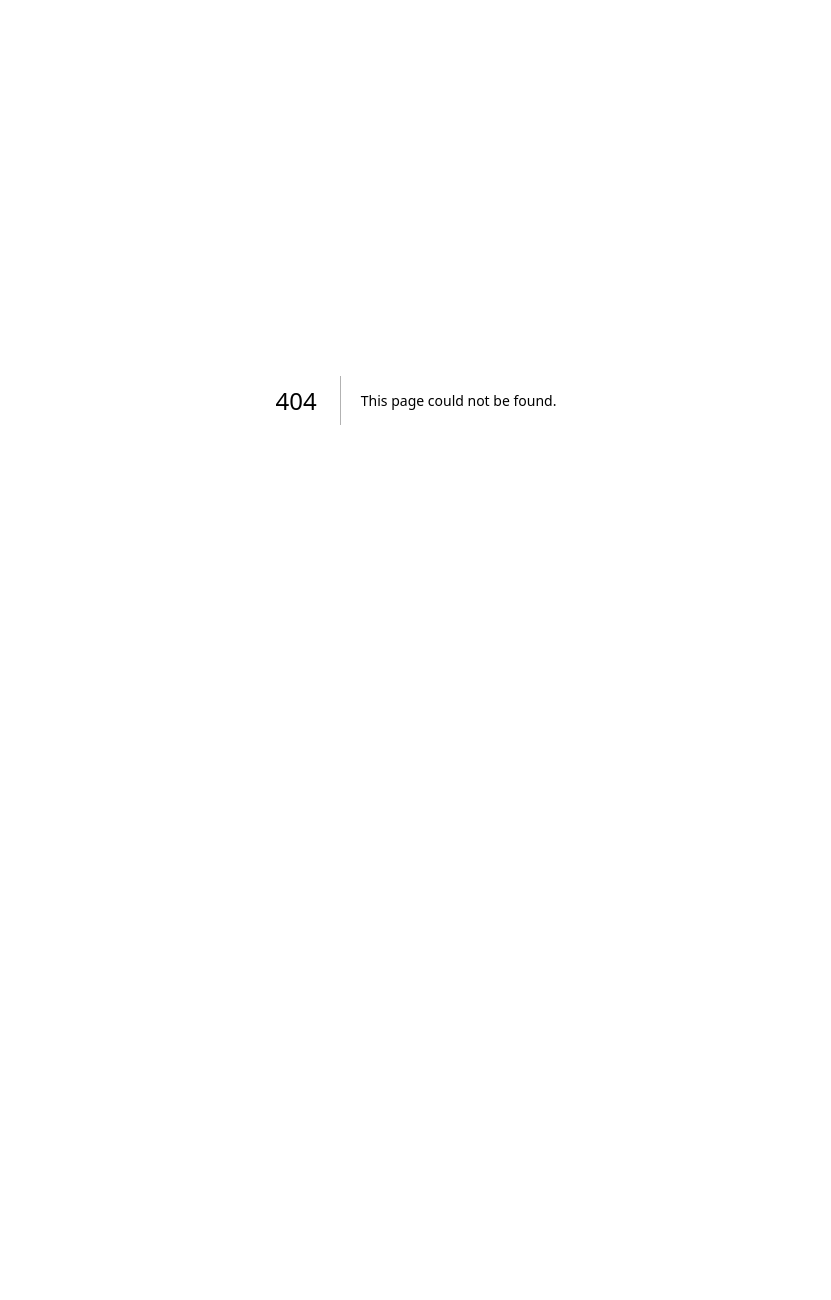
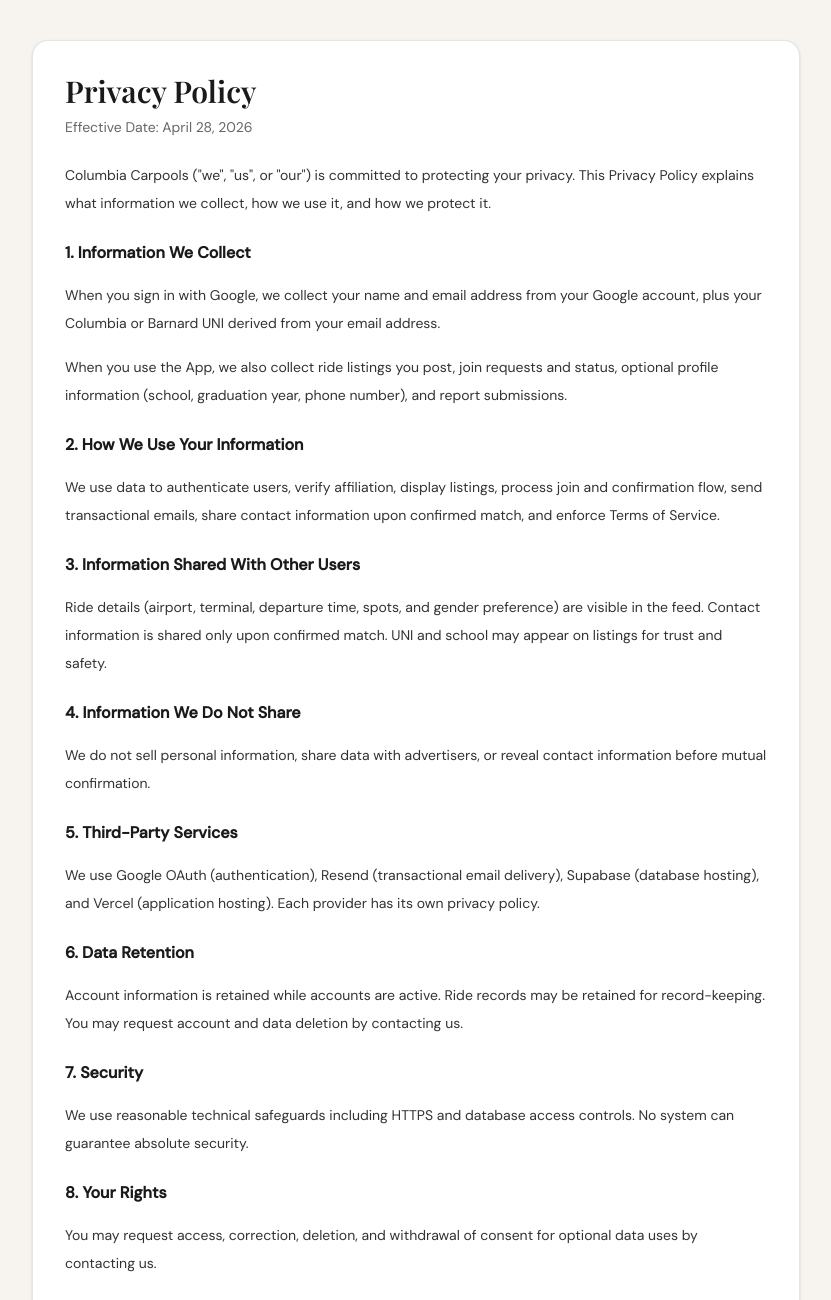
Before and after one commit to coolkidaedy/columbiacarpools, a Next.js app: page /privacy-policy in a window 1280 px wide. Before the commit this address had no page. Shown: the top 1300 px of the page, without its empty margins (224-1055 px from the left). Before the commit the page ends 800 px from the top, so only its background shows below. Built offline with nearby package versions, Linux system fonts and the light colour scheme; a web font is replaced by a local one.

Commit message:
ADDED PRIVACY POLICY LOL

```diff
--- a/src/app/login/LoginPageClient.tsx
+++ b/src/app/login/LoginPageClient.tsx
@@ -2,6 +2,7 @@
 
 import { useEffect, useState } from "react";
 import { useRouter } from "next/navigation";
+import Link from "next/link";
 
 const AUTH_ERROR_MESSAGES: Record<string, string> = {
   Configuration: "There is a problem with the server configuration.",
@@ -141,7 +142,14 @@
       </main>
 
       <footer className="animate-fade-up relative z-10 pb-6 text-center text-[11px] tracking-[0.04em] text-black/25 [animation-delay:550ms]">
-        Made by students, for students.
+        Made by students, for students.{" "}
+        <Link href="/privacy-policy" className="underline-offset-2 hover:underline">
+          Privacy Policy
+        </Link>{" "}
+        ·{" "}
+        <Link href="/terms-of-service" className="underline-offset-2 hover:underline">
+          Terms of Service
+        </Link>
       </footer>
     </div>
   );
--- /dev/null
+++ b/src/app/privacy-policy/page.tsx
@@ -0,0 +1,84 @@
+import Link from "next/link";
+
+export default function PrivacyPolicyPage() {
+  return (
+    <main className="min-h-dvh bg-[#F7F4EF] px-4 py-10 sm:px-6">
+      <div className="mx-auto w-full max-w-3xl rounded-2xl border border-black/10 bg-white p-6 shadow-sm sm:p-8">
+        <h1 className="font-serif text-3xl font-semibold text-[#1a1a1a]">Privacy Policy</h1>
+        <p className="mt-2 text-sm text-[#666]">Effective Date: April 28, 2026</p>
+
+        <div className="mt-6 space-y-4 text-sm leading-7 text-[#333]">
+          <p>
+            Columbia Carpools (&quot;we&quot;, &quot;us&quot;, or &quot;our&quot;) is committed to protecting your
+            privacy. This Privacy Policy explains what information we collect, how we use it, and how we
+            protect it.
+          </p>
+          <h2 className="pt-2 text-base font-semibold text-[#1a1a1a]">1. Information We Collect</h2>
+          <p>
+            When you sign in with Google, we collect your name and email address from your Google account,
+            plus your Columbia or Barnard UNI derived from your email address.
+          </p>
+          <p>
+            When you use the App, we also collect ride listings you post, join requests and status, optional
+            profile information (school, graduation year, phone number), and report submissions.
+          </p>
+          <h2 className="pt-2 text-base font-semibold text-[#1a1a1a]">2. How We Use Your Information</h2>
+          <p>
+            We use data to authenticate users, verify affiliation, display listings, process join and
+            confirmation flow, send transactional emails, share contact information upon confirmed match, and
+            enforce Terms of Service.
+          </p>
+          <h2 className="pt-2 text-base font-semibold text-[#1a1a1a]">3. Information Shared With Other Users</h2>
+          <p>
+            Ride details (airport, terminal, departure time, spots, and gender preference) are visible in the
+            feed. Contact information is shared only upon confirmed match. UNI and school may appear on
+            listings for trust and safety.
+          </p>
+          <h2 className="pt-2 text-base font-semibold text-[#1a1a1a]">4. Information We Do Not Share</h2>
+          <p>
+            We do not sell personal information, share data with advertisers, or reveal contact information
+            before mutual confirmation.
+          </p>
+          <h2 className="pt-2 text-base font-semibold text-[#1a1a1a]">5. Third-Party Services</h2>
+          <p>
+            We use Google OAuth (authentication), Resend (transactional email delivery), Supabase (database
+            hosting), and Vercel (application hosting). Each provider has its own privacy policy.
+          </p>
+          <h2 className="pt-2 text-base font-semibold text-[#1a1a1a]">6. Data Retention</h2>
+          <p>
+            Account information is retained while accounts are active. Ride records may be retained for
+            record-keeping. You may request account and data deletion by contacting us.
+          </p>
+          <h2 className="pt-2 text-base font-semibold text-[#1a1a1a]">7. Security</h2>
+          <p>
+            We use reasonable technical safeguards including HTTPS and database access controls. No system can
+            guarantee absolute security.
+          </p>
+          <h2 className="pt-2 text-base font-semibold text-[#1a1a1a]">8. Your Rights</h2>
+          <p>
+            You may request access, correction, deletion, and withdrawal of consent for optional data uses by
+            contacting us.
+          </p>
+          <h2 className="pt-2 text-base font-semibold text-[#1a1a1a]">9. Children&apos;s Privacy</h2>
+          <p>
+            This App is for university users and is not directed to children under 13. We do not knowingly
+            collect data from children under 13.
+          </p>
+          <h2 className="pt-2 text-base font-semibold text-[#1a1a1a]">10. Changes to This Policy</h2>
+          <p>
+            We may update this Privacy Policy. Continued use after updates are posted means you accept the
+            updated policy.
+          </p>
+          <h2 className="pt-2 text-base font-semibold text-[#1a1a1a]">11. Contact</h2>
+          <p>If you have questions, contact: ap4672@columbia.edu</p>
+        </div>
+
+        <p className="mt-8 text-sm">
+          <Link href="/login" className="text-[#4A7FD4] underline-offset-2 hover:underline">
+            Back to login
+          </Link>
+        </p>
+      </div>
+    </main>
+  );
+}
--- /dev/null
+++ b/src/app/terms-of-service/page.tsx
@@ -0,0 +1,83 @@
+import Link from "next/link";
+
+export default function TermsOfServicePage() {
+  return (
+    <main className="min-h-dvh bg-[#F7F4EF] px-4 py-10 sm:px-6">
+      <div className="mx-auto w-full max-w-3xl rounded-2xl border border-black/10 bg-white p-6 shadow-sm sm:p-8">
+        <h1 className="font-serif text-3xl font-semibold text-[#1a1a1a]">Terms of Service</h1>
+        <p className="mt-2 text-sm text-[#666]">Effective Date: April 28, 2026</p>
+
+        <div className="mt-6 space-y-4 text-sm leading-7 text-[#333]">
+          <h2 className="text-base font-semibold text-[#1a1a1a]">1. Acceptance of Terms</h2>
+          <p>
+            By accessing or using Columbia Carpools (&quot;the App&quot;), you agree to these Terms of Service.
+            If you do not agree, do not use the App.
+          </p>
+          <h2 className="pt-2 text-base font-semibold text-[#1a1a1a]">2. Eligibility</h2>
+          <p>
+            The App is for current Columbia University and Barnard College community members with valid
+            <code className="mx-1 rounded bg-zinc-100 px-1 py-0.5">@columbia.edu</code> or
+            <code className="mx-1 rounded bg-zinc-100 px-1 py-0.5">@barnard.edu</code> Google accounts.
+          </p>
+          <h2 className="pt-2 text-base font-semibold text-[#1a1a1a]">3. Description of Service</h2>
+          <p>
+            Columbia Carpools coordinates shared airport rides. The App does not provide transportation
+            services and is not a rideshare operator or taxi company.
+          </p>
+          <h2 className="pt-2 text-base font-semibold text-[#1a1a1a]">4. User Responsibilities</h2>
+          <p>
+            You agree to provide accurate information, treat others respectfully, honor confirmed arrangements,
+            coordinate safely, and avoid unlawful or harmful use.
+          </p>
+          <h2 className="pt-2 text-base font-semibold text-[#1a1a1a]">5. Safety</h2>
+          <p>
+            Meet in public places, inform someone of your plans, and trust your instincts. You may cancel if
+            you feel unsafe. The App is not responsible for incidents during rides arranged through the
+            platform.
+          </p>
+          <h2 className="pt-2 text-base font-semibold text-[#1a1a1a]">6. Contact Information Sharing</h2>
+          <p>
+            Once a request is confirmed, both matched users receive contact information to coordinate the ride.
+            This information may only be used for ride coordination.
+          </p>
+          <h2 className="pt-2 text-base font-semibold text-[#1a1a1a]">7. No Guarantee of Rides</h2>
+          <p>
+            We do not guarantee ride availability or completion. We are not liable for missed flights or
+            disruptions from cancellation or changes.
+          </p>
+          <h2 className="pt-2 text-base font-semibold text-[#1a1a1a]">8. Prohibited Conduct</h2>
+          <p>
+            Prohibited behavior includes harassment, false listings, misuse of personal data, commercial use,
+            bypassing eligibility, and impersonation.
+          </p>
+          <h2 className="pt-2 text-base font-semibold text-[#1a1a1a]">9. Termination</h2>
+          <p>
+            We may suspend or terminate access if these Terms are violated or if conduct is harmful to others.
+          </p>
+          <h2 className="pt-2 text-base font-semibold text-[#1a1a1a]">10. Disclaimer of Warranties</h2>
+          <p>
+            The App is provided &quot;as is&quot; and &quot;as available&quot; without warranties of any kind.
+          </p>
+          <h2 className="pt-2 text-base font-semibold text-[#1a1a1a]">11. Limitation of Liability</h2>
+          <p>
+            To the fullest extent allowed by law, we are not liable for indirect or consequential damages
+            resulting from use of the App or rides arranged through it.
+          </p>
+          <h2 className="pt-2 text-base font-semibold text-[#1a1a1a]">12. Changes to These Terms</h2>
+          <p>
+            We may update these Terms from time to time. Continued use after updates are posted means
+            acceptance of the new Terms.
+          </p>
+          <h2 className="pt-2 text-base font-semibold text-[#1a1a1a]">13. Contact</h2>
+          <p>If you have questions, contact: ap4672@columbia.edu</p>
+        </div>
+
+        <p className="mt-8 text-sm">
+          <Link href="/login" className="text-[#4A7FD4] underline-offset-2 hover:underline">
+            Back to login
+          </Link>
+        </p>
+      </div>
+    </main>
+  );
+}
--- a/src/components/RidesDashboard.tsx
+++ b/src/components/RidesDashboard.tsx
@@ -206,6 +206,9 @@
               </button>
             )}
             <span className="text-center text-[11px] text-[#aaa] sm:text-right">{ride.timeAway}</span>
+            <span className="text-center text-[11px] text-[#888] sm:max-w-[260px] sm:text-right">
+              Please check junk folder and allow <strong>rides@columbiacarpools.com</strong>.
+            </span>
           </>
         )}
       </div>
@@ -315,7 +318,12 @@
         <h2 id="post-ride-title" className="font-serif text-xl font-semibold text-[#1a1a1a]">
           {submitLabel === "Save changes" ? "Edit ride" : "Post a ride"}
         </h2>
-        <p className="mt-1 text-[13px] text-[#888]">Share your airport trip with other students. When others request to join, you will be notified via email</p>
+        <p className="mt-1 text-[13px] text-[#888]">
+          Share your airport trip with other students. When others request to join, you will be notified via email.
+        </p>
+        <p className="mt-2 text-[12px] text-[#777]">
+          Please check your junk folder and allow emails from <strong>rides@columbiacarpools.com</strong>.
+        </p>
 
         <form onSubmit={handleSubmit} className="mt-5 space-y-4">
           {error ? (
```
